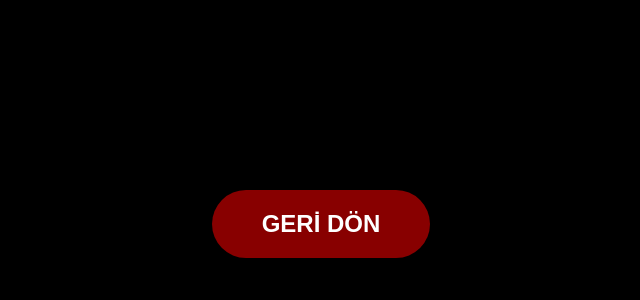
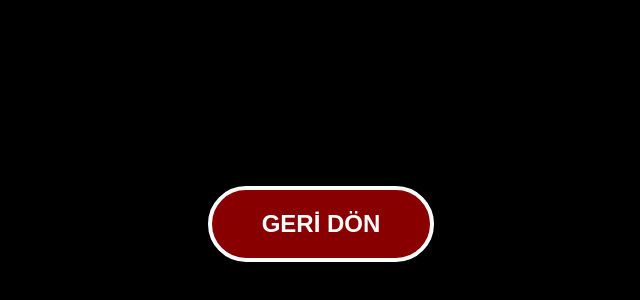
Before and after one commit to afavan66-eng/trollsite, a plain HTML site: page index.html in a window 1280 px wide. Shown: the part 176-476 px from the top of the page, without its empty margins (319-959 px from the left). Drawn offline with Linux system fonts and the light colour scheme.

Commit message:
Refactor button and function names in index.html

```diff
--- a/index.html
+++ b/index.html
@@ -1,25 +1,47 @@
 <!DOCTYPE html>
-<html>
+<html lang="tr">
 <head>
+    <meta charset="UTF-8">
     <meta name="viewport" content="width=device-width, initial-scale=1.0">
+    <title>Geri Dön</title>
     <style>
         body { margin: 0; background: black; display: flex; align-items: center; justify-content: center; height: 100vh; overflow: hidden; }
-        .btn { padding: 20px 50px; background: #800; color: white; border-radius: 50px; border: none; font-weight: bold; cursor: pointer; font-size: 1.5rem; }
-        #jumpscare { position: fixed; top: 50%; left: 50%; transform: translate(-50%, -50%) scale(0); width: 100vw; height: 100vh; object-fit: contain; pointer-events: none; }
+        .btn {
+            padding: 20px 50px; background: #800; color: white; border-radius: 50px;
+            border: 4px solid #fff; font-weight: bold; cursor: pointer; font-size: 1.5rem;
+            z-index: 10; text-transform: uppercase;
+        }
+        #jumpscare {
+            position: fixed; top: 50%; left: 50%; transform: translate(-50%, -50%) scale(0);
+            width: 110vw; height: 110vh; object-fit: cover; z-index: 100; pointer-events: none;
+        }
         .firlat { animation: firlama 0.1s forwards; }
-        @keyframes firlama { 0% { transform: translate(-50%, -50%) scale(0); } 100% { transform: translate(-50%, -50%) scale(1.3); } }
+        @keyframes firlama {
+            0% { transform: translate(-50%, -50%) scale(0); }
+            100% { transform: translate(-50%, -50%) scale(1.5); }
+        }
     </style>
 </head>
 <body>
-    <button class="btn" onclick="korkut()">GERİ DÖN</button>
+
+    <button class="btn" onclick="baslat()">GERİ DÖN</button>
+
     <img id="jumpscare" src="https://r.resimlink.com/7Y9Wv_i.png">
+
     <audio id="scream" src="https://www.mboxdrive.com/soft-scream-15981.mp3"></audio>
+
     <script>
-        function korkut() {
+        function baslat() {
             const img = document.getElementById('jumpscare');
             const audio = document.getElementById('scream');
+
+            // Sesi çal ve tam ekran yap
             audio.play();
-            if (document.documentElement.requestFullscreen) { document.documentElement.requestFullscreen(); }
+            if (document.documentElement.requestFullscreen) {
+                document.documentElement.requestFullscreen();
+            }
+
+            // Figürü ekrana fırlat
             img.classList.add('firlat');
         }
     </script>
```
